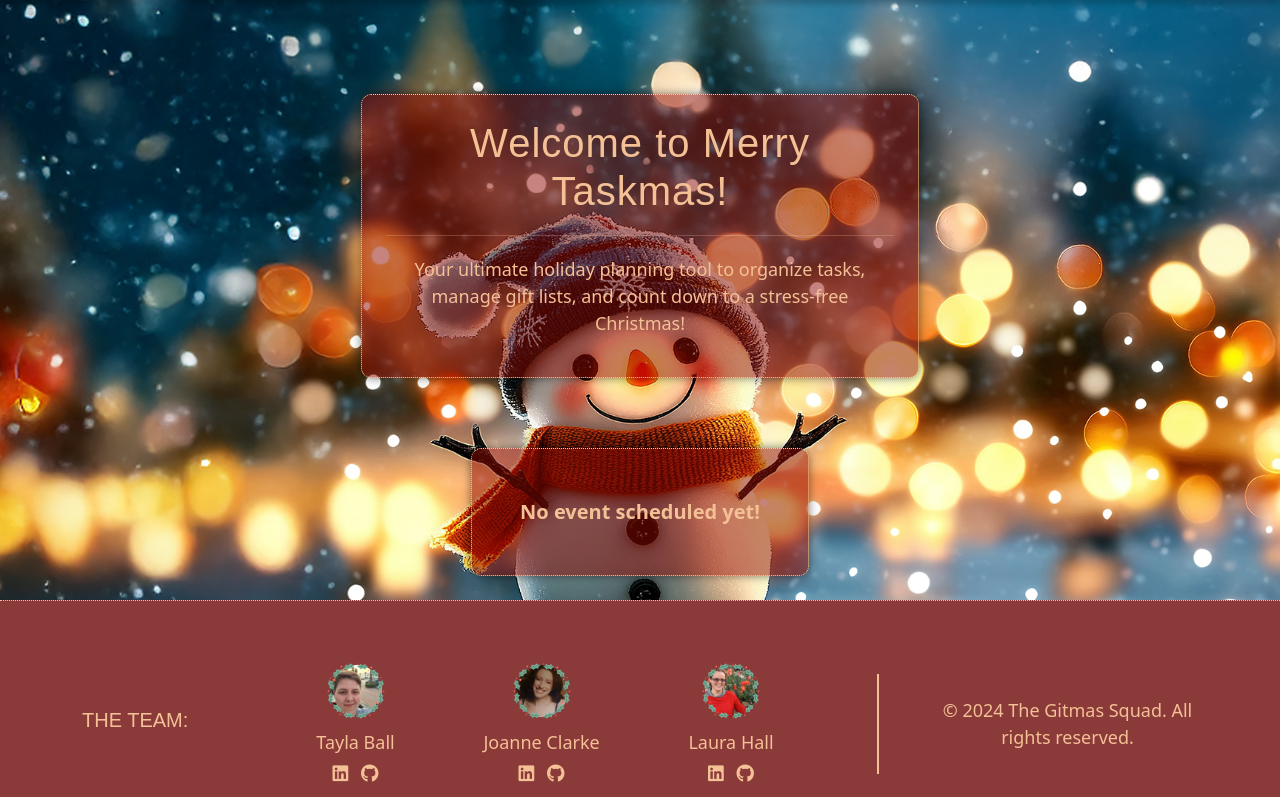
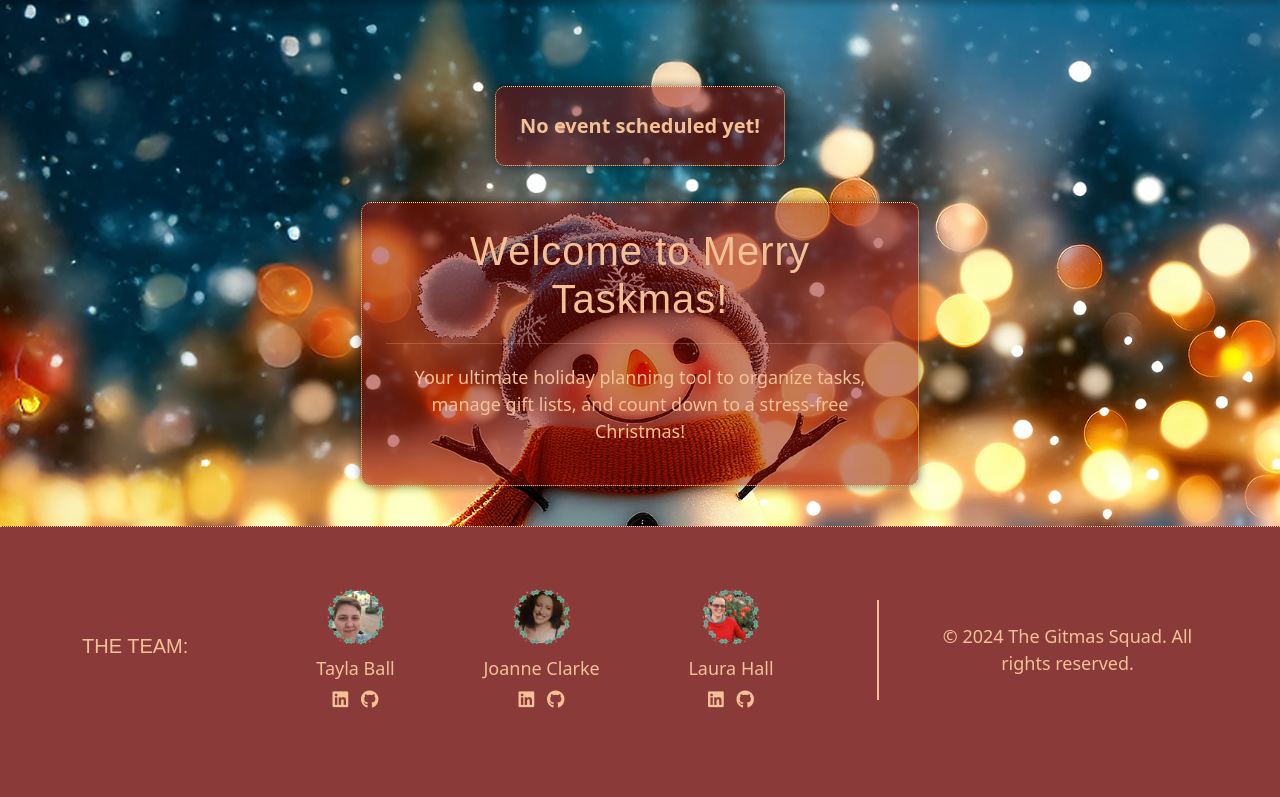
Before and after one commit to TaylaJBall/merrytaskmas, a Django app: page /index/ in a window 1280 px wide. Shown: the part 110-907 px from the top of the page. After the commit the page ends 818 px from the top, so only its background shows below. Run offline with Django 4.2, Linux system fonts and the light colour scheme; the visitor is signed in with stand-in values (Sample User, id 1); data that the repository does not hold is empty; some web fonts are replaced.

Commit message:
Style: moving the christmas counter above the intro

```diff
--- a/templates/index.html
+++ b/templates/index.html
@@ -1,19 +1,12 @@
 {% extends "base.html" %}
 {% load static %}
 
-
 {% block content %}
 <main>
-    <div class="container d-flex justify-content-center my-4">
-        <div class="text-center red-box p-4 col-12 col-md-8 col-lg-6">
-            <h1>Welcome to Merry Taskmas!</h1>
-            <hr class="index-hr">
-            <p>Your ultimate holiday planning tool to organize tasks, manage gift lists, and count down to a stress-free Christmas!</p>
-        </div>
-    </div>
     {% if event %}
-    <div class="container d-flex justify-content-center align-items-center">
-        <div class="red-box p-5 text-center">
+    <!-- Countdown Container -->
+    <div class="container d-flex justify-content-center align-items-center mt-1">
+        <div class="red-box p-4 text-center">
             <h2 class="mb-3"><strong>{{ event.name }}</strong></h2>
             <hr class="index-hr">
             <div id="countdown" data-target-date="{{ event.event_date|date:'c' }}" class="fs-4 fw-bold">
@@ -39,14 +32,23 @@
         </div>
     </div>
     {% else %}
-    <div class="container d-flex justify-content-center align-items-center">
-        <div class="red-box p-5 text-center">
+    <!-- No Event Message -->
+    <div class="container d-flex justify-content-center align-items-center mt-3">
+        <div class="red-box p-4 text-center">
             <p class="fs-5 fw-bold mb-0">No event scheduled yet!</p>
         </div>
     </div>
     {% endif %}
+
+    <!-- Welcome Box -->
+    <div class="container d-flex justify-content-center my-3">
+        <div class="text-center red-box p-4 col-12 col-md-8 col-lg-6">
+            <h1>Welcome to Merry Taskmas!</h1>
+            <hr class="index-hr">
+            <p>Your ultimate holiday planning tool to organize tasks, manage gift lists, and count down to a stress-free Christmas!</p>
+        </div>
+    </div>
 </main>
-
 {% endblock %}
 
 {% block extras %}
```
